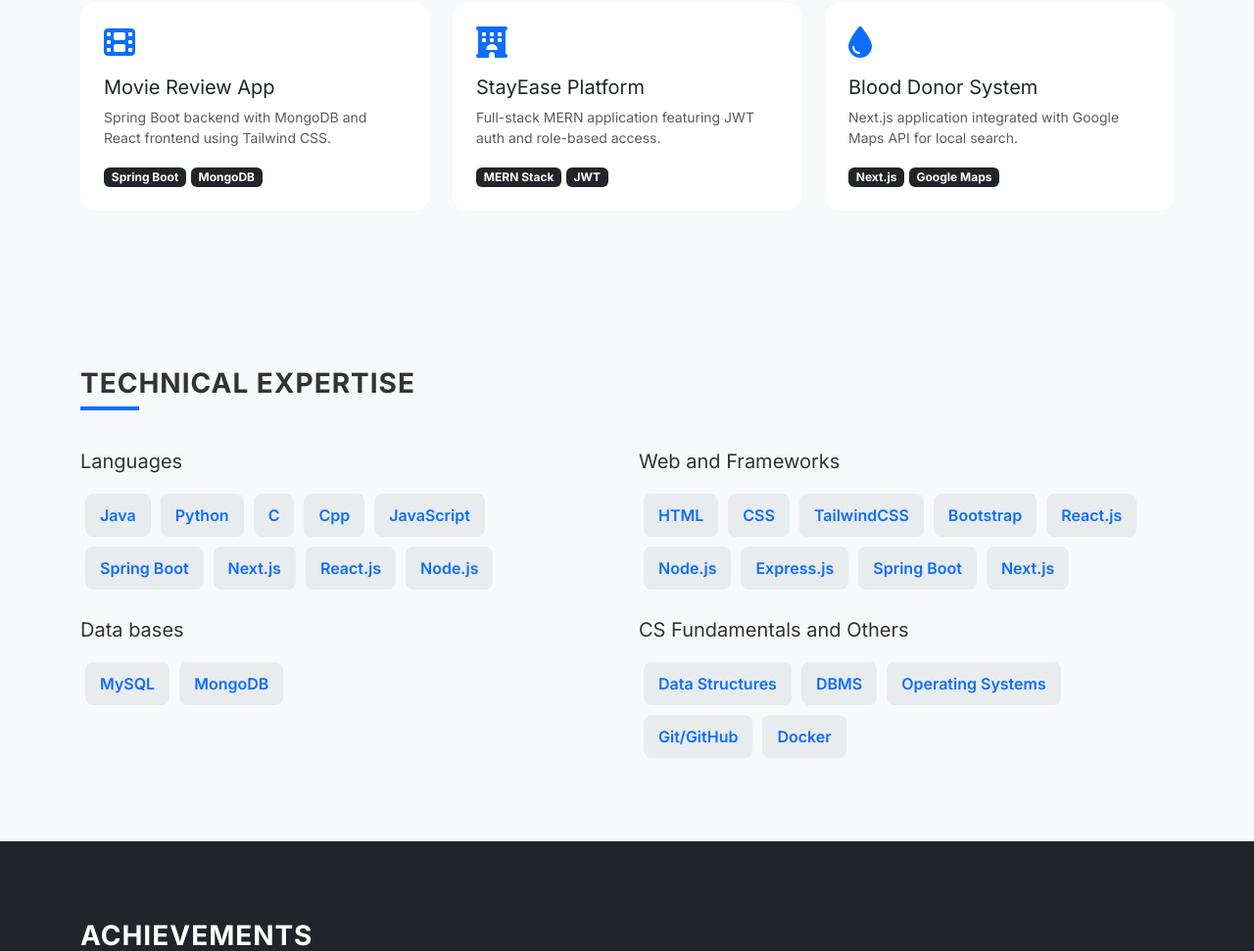
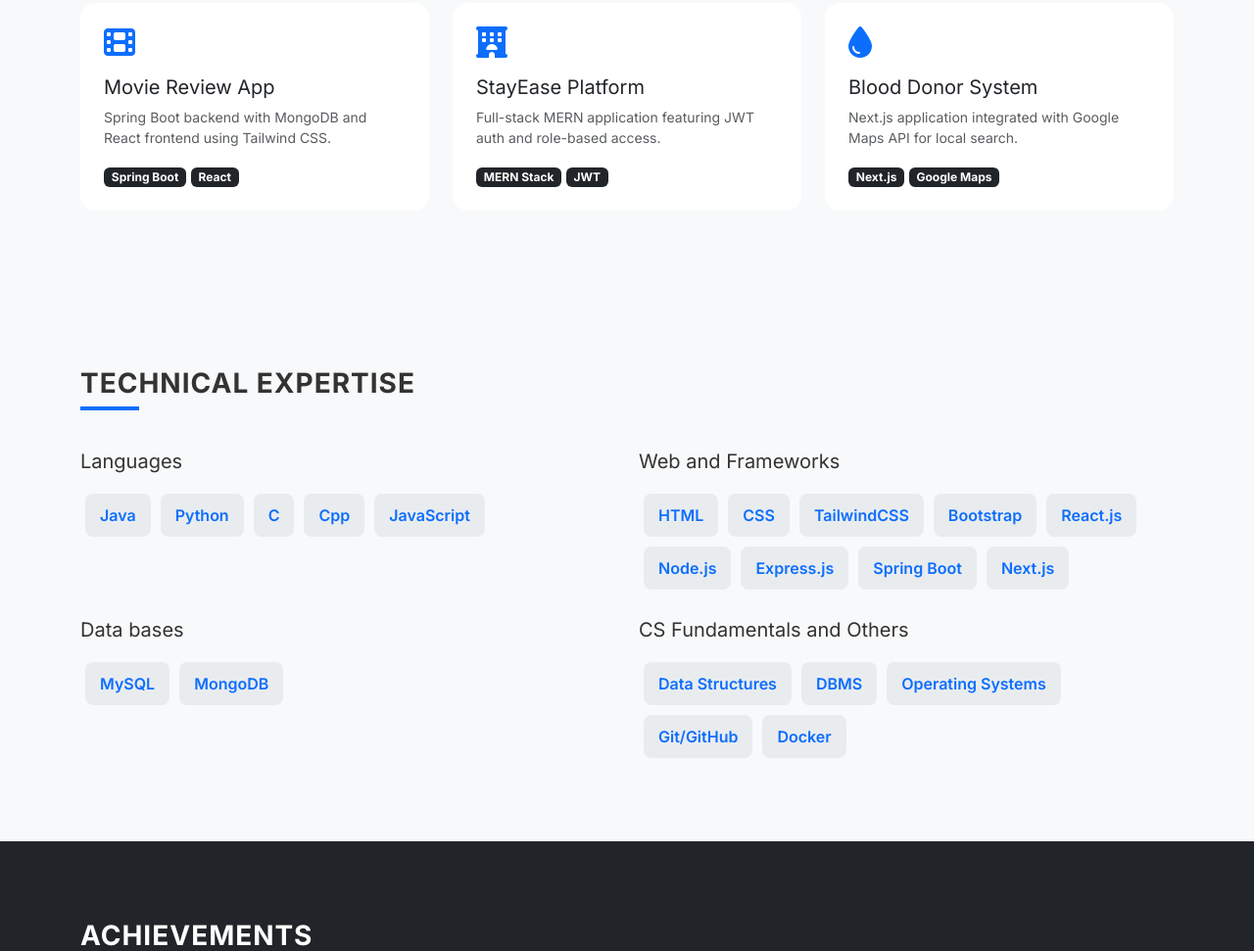
Before and after one commit to sridhar-1384/myportfolio, a plain HTML site: page index.html in a window 1280 px wide. Shown: the part 1351-2322 px from the top of the page at 98% size. Drawn offline with nearby package versions, Linux system fonts and the light colour scheme.

Commit message:
Update index.html

```diff
--- a/index.html
+++ b/index.html
@@ -94,7 +94,7 @@
                     <h5>Movie Review App</h5>
                     <p class="text-muted small">Spring Boot backend with MongoDB and React frontend using Tailwind CSS.</p>
                     <div class="mt-auto">
-                        <span class="badge bg-dark">Spring Boot</span> <span class="badge bg-dark">MongoDB</span>
+                        <span class="badge bg-dark">Spring Boot</span> <span class="badge bg-dark">React</span>
                     </div>
                 </div>
             </div>
@@ -131,9 +131,7 @@
                 <div class="d-flex flex-wrap">
                     <div class="badge-skill">Java</div> <div class="badge-skill">Python</div>
                     <div class="badge-skill">C</div><div class="badge-skill">Cpp</div>
-                    <div class="badge-skill">JavaScript</div> <div class="badge-skill">Spring Boot</div>
-                    <div class="badge-skill">Next.js</div>
-                    <div class="badge-skill">React.js</div> <div class="badge-skill">Node.js</div>
+                    <div class="badge-skill">JavaScript</div>
                 </div>
             </div>
             <div class="col-md-6 mt-4 mt-md-0">
```
